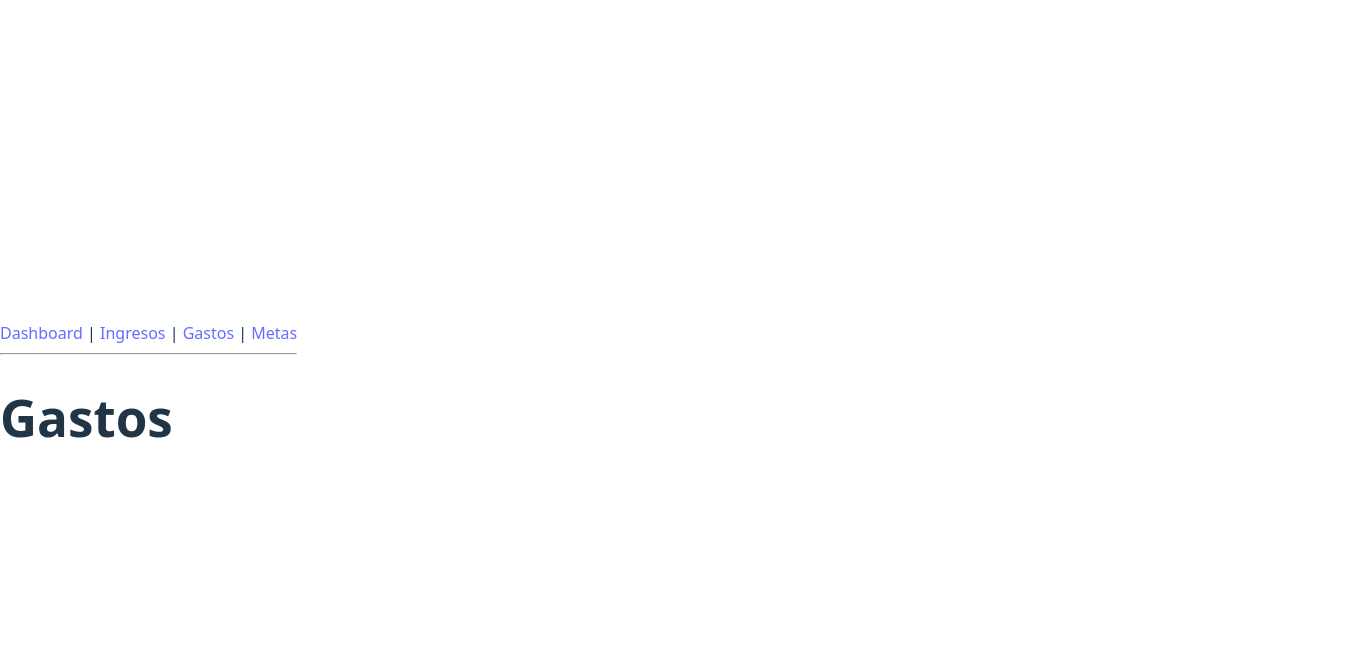
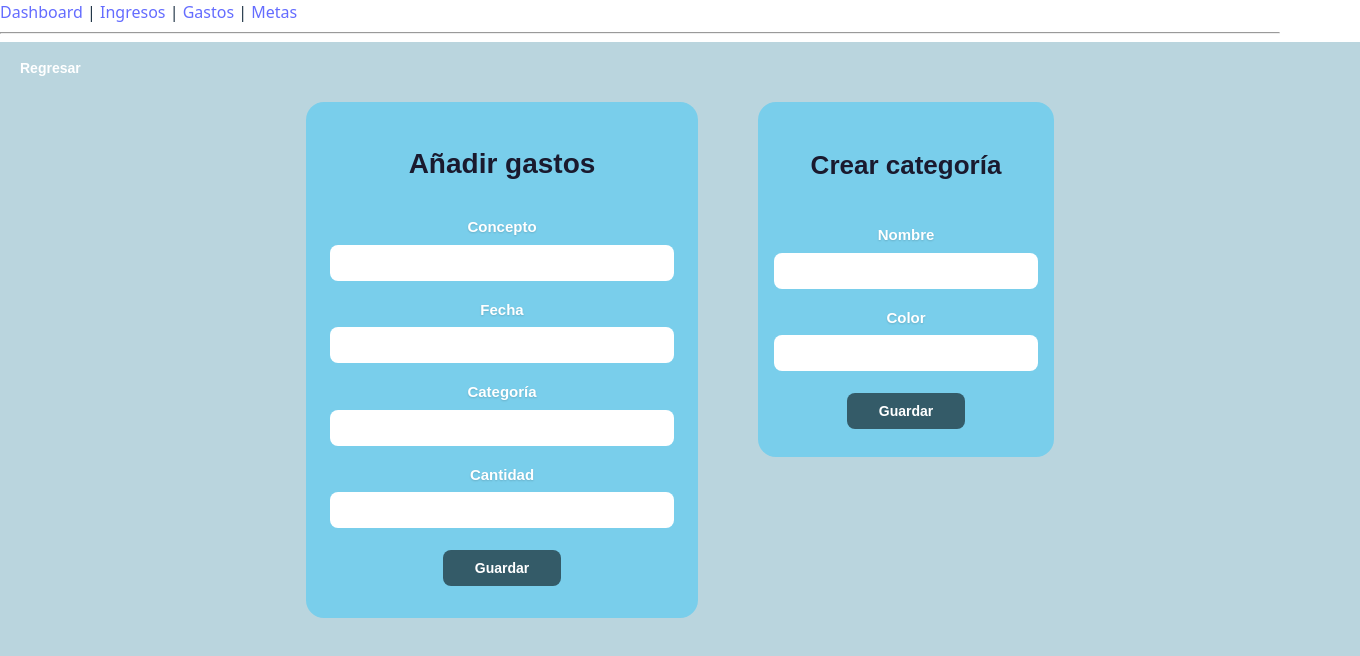
Before and after one commit to Otrebor280971/finance-app, a React (Vite) app in the folder finance-app/: page /gastos in a window 1280 px wide. Shown: the top 656 px of the page, 1360 px wide, since content can reach past the window. Built offline with nearby package versions, Linux system fonts and the light colour scheme.

Commit message:
front gastos

```diff
--- /dev/null
+++ b/finance-app/src/pages/Gastos.css
@@ -0,0 +1,131 @@
+html, body, #root {
+  height: 100%;
+  width: 100%;
+}
+
+.Gastos {
+  display: flex;
+  flex-direction: row;
+  align-items: flex-start;
+  justify-content: center;
+  gap: 60px;
+  min-height: 100vh;
+  width: 100%;
+  background-color: #BAD5DE;
+  font-family: 'Nunito', sans-serif;
+  padding: 60px 40px;
+  position: relative;
+}
+
+.Tabla1,
+.Tabla2 {
+  display: flex;
+  flex-direction: column;
+  align-items: center;
+  gap: 16px;
+}
+
+.Tabla1 h1 {
+  font-size: 28px;
+  font-weight: 800;
+  color: #1a1a2e;
+  text-align: center;
+}
+
+.Tabla2 h2 {
+  font-size: 26px;
+  font-weight: 800;
+  color: #1a1a2e;
+  text-align: center;
+}
+
+.card {
+  background-color: #79CEEB;
+  border-radius: 18px;
+  padding: 28px 36px 32px;
+  display: flex;
+  flex-direction: column;
+  align-items: center;
+  gap: 18px;
+  width: 320px;
+}
+
+.Tabla2 .card {
+  width: 240px;
+  padding: 22px 28px 28px;
+}
+
+.field {
+  display: flex;
+  flex-direction: column;
+  align-items: center;
+  gap: 6px;
+  width: 100%;
+}
+
+.field-label,
+.concepto {
+  font-size: 15px;
+  font-weight: 700;
+  color: #ffffff;
+  text-shadow: 0 1px 2px rgba(0,0,0,0.15);
+}
+
+.field-input {
+  width: 100%;
+  height: 36px;
+  background-color: #FFFFFF;
+  border: none;
+  border-radius: 8px;
+  padding: 0 12px;
+  font-size: 14px;
+  font-family: 'Nunito', sans-serif;
+  color: #1a1a2e;
+  outline: none;
+  transition: box-shadow 0.2s ease;
+}
+
+.field-input--short {
+  width: 100%;
+}
+
+.field-input:focus {
+  box-shadow: 0 0 0 3px rgba(255,255,255,0.55);
+}
+
+.btn {
+  margin-top: 4px;
+  padding: 10px 32px;
+  background-color: #345B68;
+  color: #ffffff;
+  font-family: 'Nunito', sans-serif;
+  font-size: 14px;
+  font-weight: 700;
+  border: none;
+  border-radius: 8px;
+  cursor: pointer;
+  transition: background-color 0.2s ease, transform 0.1s ease;
+}
+
+.btn:hover {
+  background-color: #3d3d55;
+}
+
+.btn:active {
+  transform: scale(0.97);
+}
+
+.btn-regresar {
+  position: absolute;
+  top: 16px;
+  left: 20px;
+  font-size: 14px;
+  font-weight: 700;
+  color: #ffffff;
+  cursor: pointer;
+  transition: color 0.2s ease;
+}
+
+.btn-regresar:hover {
+  color: rgb(172, 157, 157);
+}
--- a/finance-app/src/pages/Gastos.jsx
+++ b/finance-app/src/pages/Gastos.jsx
@@ -1,5 +1,47 @@
-const Gastos = () => {
-  return <h1>Gastos</h1>;
-};
+import React from "react";
+import "./Gastos.css";
 
-export default Gastos;
+export default function Gastos() {
+  return (
+
+    <div className="Gastos">
+        <span className="btn-regresar">Regresar</span>
+        <div className="Tabla1">
+            <div className="card">
+                <h1>Añadir gastos</h1>
+                <div className="field">
+                <label className="concepto">Concepto</label>
+                <input className="field-input" type="text" />
+                </div>
+                <div className="field">
+                <label className="field-label">Fecha</label>
+                <input className="field-input" type="text" />
+                </div>
+                <div className="field">
+                <label className="field-label">Categoría</label>
+                <input className="field-input" type="text" />
+                </div>
+                <div className="field">
+                <label className="field-label">Cantidad</label>
+                <input className="field-input" type="text" />
+                </div>
+                <button className="btn">Guardar</button>
+          </div>
+        </div>
+        <div className="Tabla2">
+          <div className="card">
+            <h2>Crear categoría</h2>
+            <div className="field">
+              <label className="field-label">Nombre</label>
+              <input className="field-input field-input--short" type="text" />
+            </div>
+            <div className="field">
+              <label className="field-label">Color</label>
+              <input className="field-input field-input--short" type="text" />
+            </div>
+            <button className="btn">Guardar</button>
+          </div>
+        </div>
+    </div>
+  );
+}
```
Also changed, not shown: finance-app/src/components/forms/GastoForm.jsx (added), finance-app/src/components/forms/filtrar.jsx (added).
